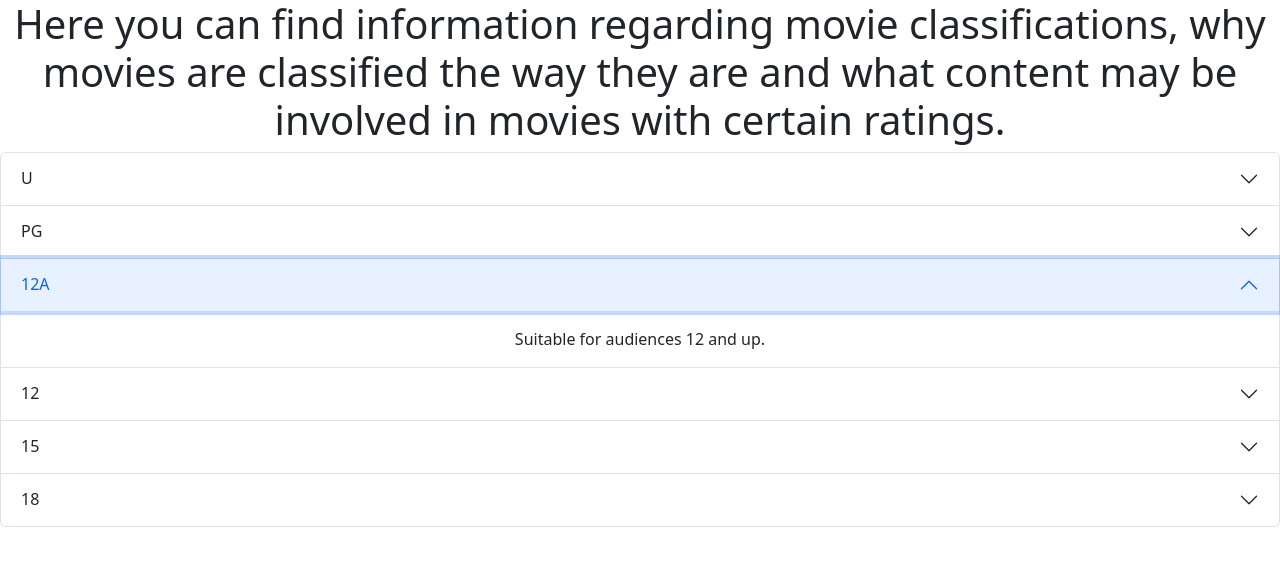
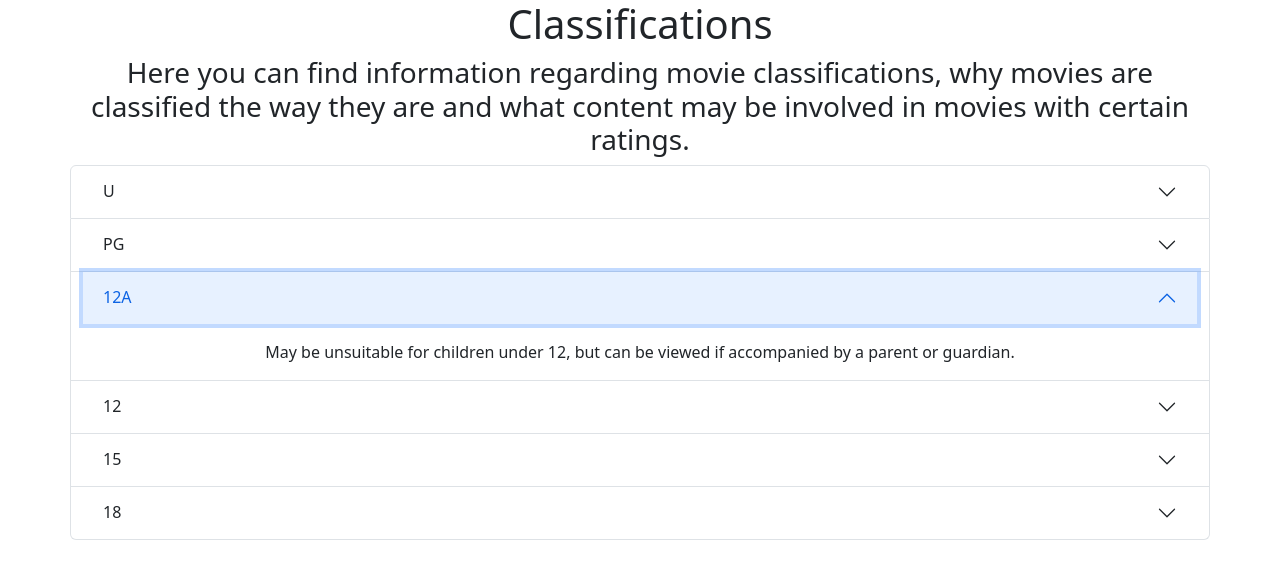
Before and after one commit to QAC-Sierra/QACinemas, a React (Create React App) app in the folder qac-site/: page / in a window 1280 px wide. Both pictures are taken after a click on the button "12A". Shown: the top 578 px of the page. Built offline with nearby package versions, Linux system fonts and the light colour scheme.

Commit message:
QAC-49 #comment Added Accordion for classifications with a quick summary of each classification, with container css applied.

```diff
--- a/qac-site/src/components/Classifications.jsx
+++ b/qac-site/src/components/Classifications.jsx
@@ -5,12 +5,18 @@ const Classifications = () => {
 	return (
 		<>
 			<header>
-				<h1>
-					Here you can find information regarding movie classifications, why movies are classified the way
+				<h1>Classifications</h1>
+				<div className="container">
+					<div className="row">
+						<h3>Here you can find information regarding movie classifications, why movies are classified the
+							way
 							they are and what content may be involved in movies with certain ratings.
-				</h1>
+						</h3>
+					</div>
+				</div>
 			</header>
-			<Accordion>
+			<div className="container">
+				<Accordion className="row">
 					<Accordion.Item eventKey="0">
 						<Accordion.Header>U</Accordion.Header>
 						<Accordion.Body>
@@ -26,28 +32,30 @@ const Classifications = () => {
 					<Accordion.Item eventKey="2">
 						<Accordion.Header>12A</Accordion.Header>
 						<Accordion.Body>
-						Suitable for audiences 12 and up.
+							May be unsuitable for children under 12, but can be viewed if accompanied by a parent or
+							guardian.
 						</Accordion.Body>
 					</Accordion.Item>
 					<Accordion.Item eventKey="3">
 						<Accordion.Header>12</Accordion.Header>
 						<Accordion.Body>
-						Suitable for audiences 12 and up.
+							Suitable for audiences 12 and up. Can only be viewed by persons 12 years and up.
 						</Accordion.Body>
 					</Accordion.Item>
 					<Accordion.Item eventKey="4">
 						<Accordion.Header>15</Accordion.Header>
 						<Accordion.Body>
-						Suitable for audiences 12 and up.
+							Suitable for audiences 15 and up. Can only be viewed by persons 15 years and up.
 						</Accordion.Body>
 					</Accordion.Item>
 					<Accordion.Item eventKey="5">
 						<Accordion.Header>18</Accordion.Header>
 						<Accordion.Body>
-						Suitable for audiences 12 and up.
+							Suitable for audiences 18 and up. Can only be viewed by persons 18 years and up.
 						</Accordion.Body>
 					</Accordion.Item>
 				</Accordion>
+			</div>
 		</>
 	);
 }
```
Lines whose indentation alone changed are shown as unchanged.
